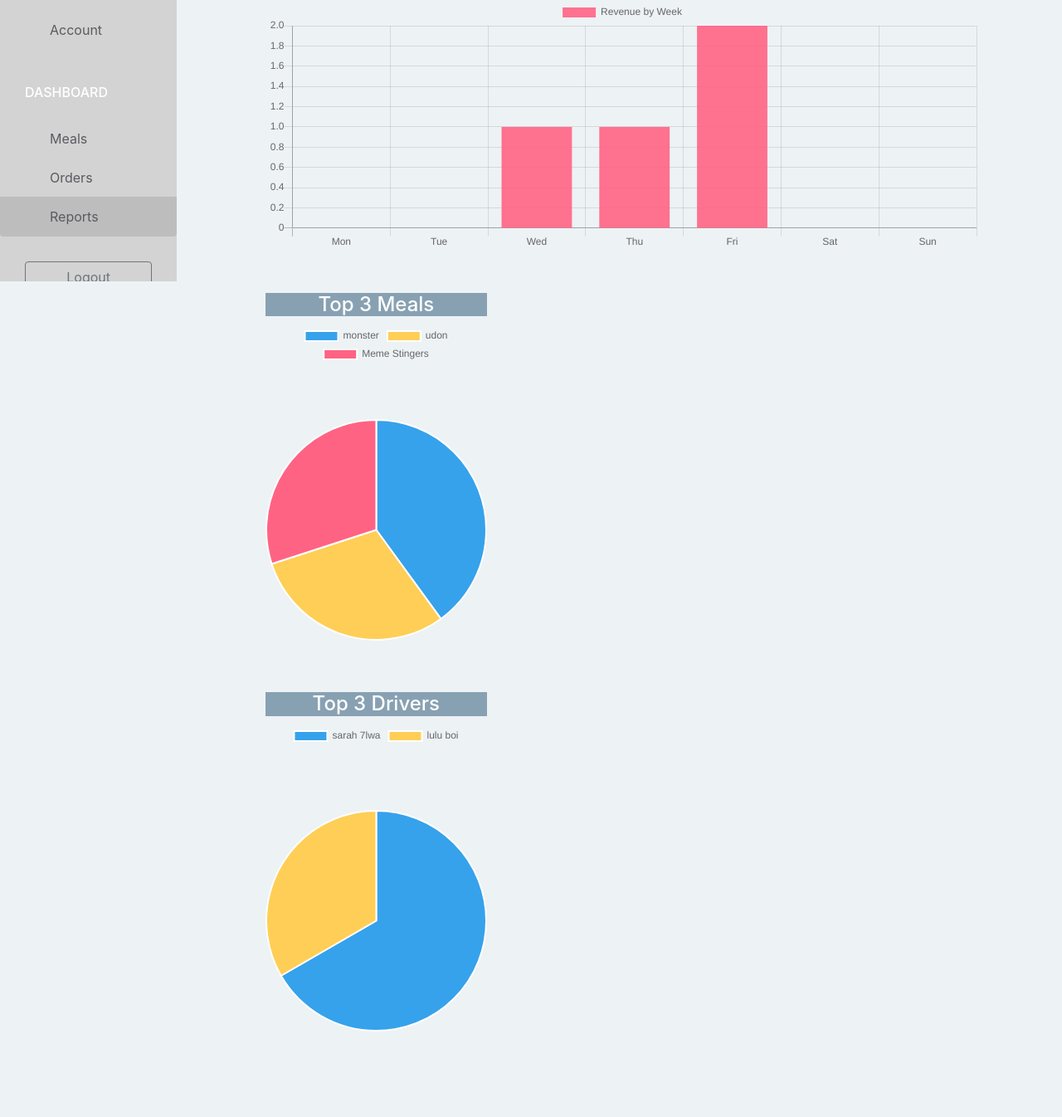
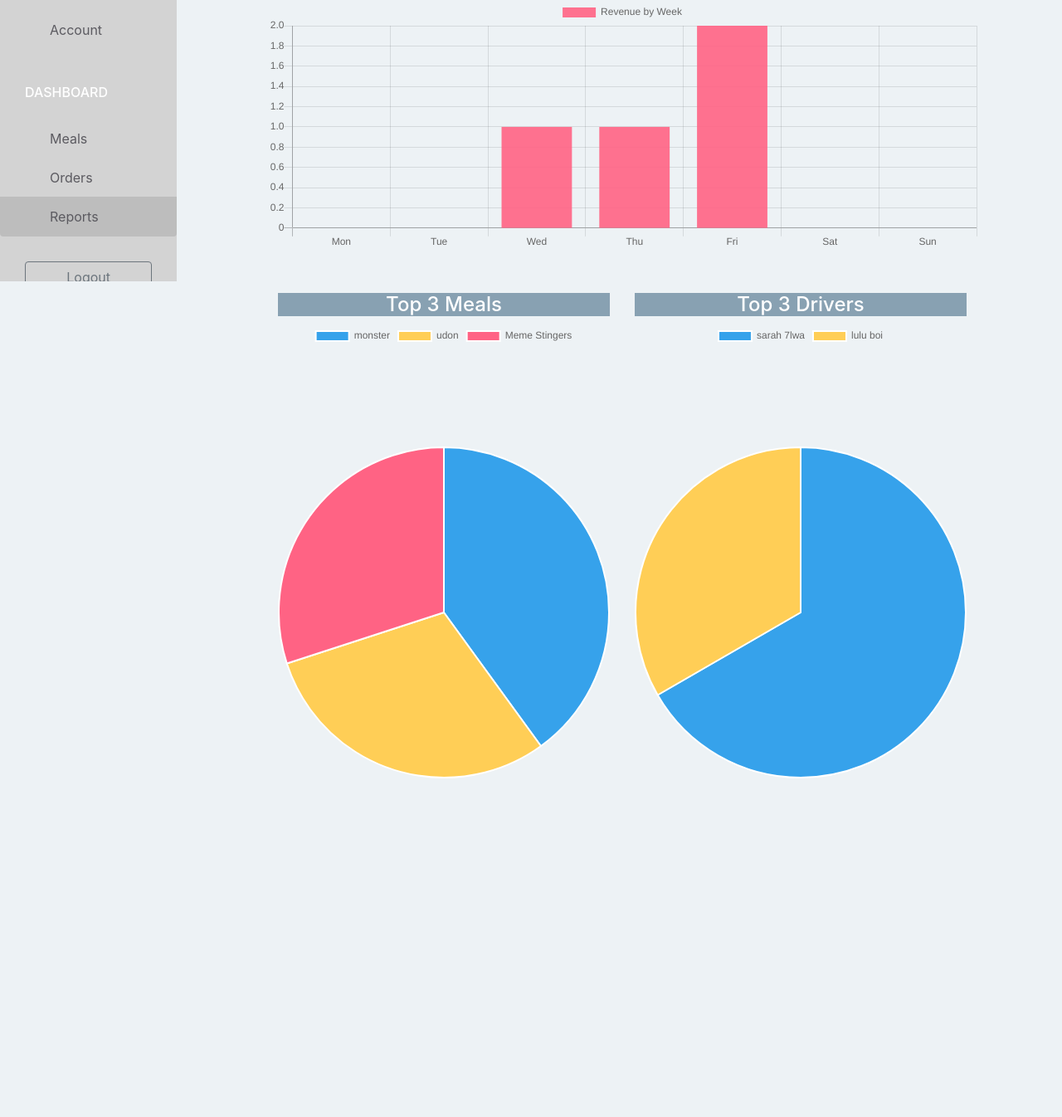
Before and after one commit to ZahrahAhmed/TaxiApp, a Django app: page /restaurant/report/ in a window 1280 px wide. Shown: the part 461-1807 px from the top of the page at 83% size. After the commit the page ends 1399 px from the top, so only its background shows below. Run offline with Django 3.2, Linux system fonts and the light colour scheme; a user stored in the database is signed in; data comes from the database, SQL or seed files in the repository; both versions use the stored data as it was after the commit; some libraries are stand-ins or nearby versions.

Commit message:
pretty charts side by side

```diff
--- a/taxi/urls.py
+++ b/taxi/urls.py
@@ -43,6 +43,7 @@ urlpatterns = [
     path('api/driver/order/complete/', apis.driver_complete_orders),
     path('api/driver/order/revenue/', apis.driver_get_revenue),
     path('api/driver/location/update/', apis.driver_update_location),
+
 ]
 if settings.DEBUG:
     urlpatterns+=static(settings.STATIC_URL, document_root=settings.STATIC_ROOT)
--- a/taxiapp/static/css/style.css
+++ b/taxiapp/static/css/style.css
@@ -104,13 +104,3 @@ body {
 .content .panel {
   border: none;
 }
-
-.table > thead > tr > th,
-.table > thead > tr > td {
-  vertical-align: middle;
-}
-
-.table,
-.table > thead > tr > th {
-  border-color: #88A1B2;
-}
--- a/taxiapp/templates/report.html
+++ b/taxiapp/templates/report.html
@@ -97,11 +97,16 @@ var myChart = new Chart(ctx, {
               <canvas id="orderChart" height="107"></canvas>
           </div>
       </div>
-</div>
-        <div class="col-lg-4">
-        </br>
-        </br>
-          <!-- TOP 3 Meals -->
+    </div>
+
+  </div>
+
+  <div class="container-fluid">
+
+  </br>
+</br>
+    <div class="row">
+        <div class="col-lg-6">
           <div class="panel">
               <div class="panel-heading bg-blue">
                 <h4 class="panel-title text-center text-white">Top 3 Meals</h4>
@@ -110,16 +115,17 @@ var myChart = new Chart(ctx, {
                   <canvas id="mealChart" height="500"></canvas>
               </div>
           </div>
-
-          <!-- TOP 3 Driver ALL TIME -->
-          <div class="panel">
+        </div>
+        <div class="col-lg-6">
+            <div class="panel">
               <div class="panel-heading bg-blue">
                 <h4 class="panel-title text-center text-white">Top 3 Drivers</h4>
               </div>
               <div class="panel-body">
                   <canvas id="driverChart" height="500"></canvas>
               </div>
-          </div>
+            </div>
         </div>
     </div>
+</div>
 {% endblock %}
```
Also changed, not shown: db.sqlite3, media/meal_images/61QBP9eRdzL._SX355_.jpg (added), media/meal_images/download.jpeg (added), media/meal_images/download_2.jpeg (added), media/meal_images/download_3.jpeg (added), media/meal_images/download_4.jpeg (added), media/meal_images/images.jpeg (added), media/meal_images/images_1.jpeg (added), media/restaurant_logo/PB.jpg (added), media/restaurant_logo/download_1.jpeg (added), media/restaurant_logo/download_5.jpeg (added), media/restaurant_logo/download_6.jpeg (added).
